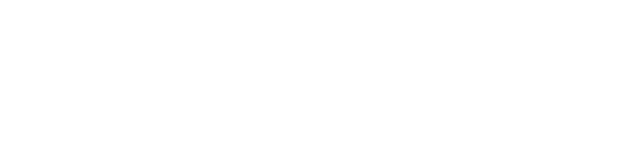
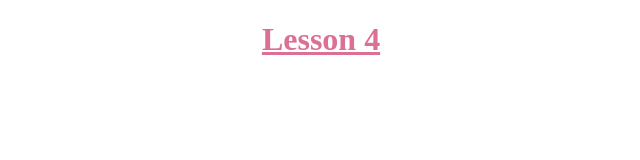
Before and after one commit to Khanyi28/Github-lesson4, a plain HTML site: page index.html in a window 1280 px wide. Shown: the whole page, without its empty margins (319-959 px from the left). Drawn offline with Linux system fonts and the light colour scheme.

Commit message:
Created CSS and JS files

```diff
--- a/index.html
+++ b/index.html
@@ -4,6 +4,10 @@
     <meta charset="UTF-8" />
     <meta name="viewport" content="width=device-width, initial-scale=1.0" />
     <title>Document</title>
+    <link rel="stylesheet" href="style.css" />
   </head>
-  <body></body>
+  <body>
+    <h1>Lesson 4</h1>
+    <script href="script.js"></script>
+  </body>
 </html>
--- /dev/null
+++ b/style.css
@@ -0,0 +1,5 @@
+h1 {
+  text-align: center;
+  text-decoration: underline;
+  color: palevioletred;
+}
```
Also changed, not shown: script.js (added).
